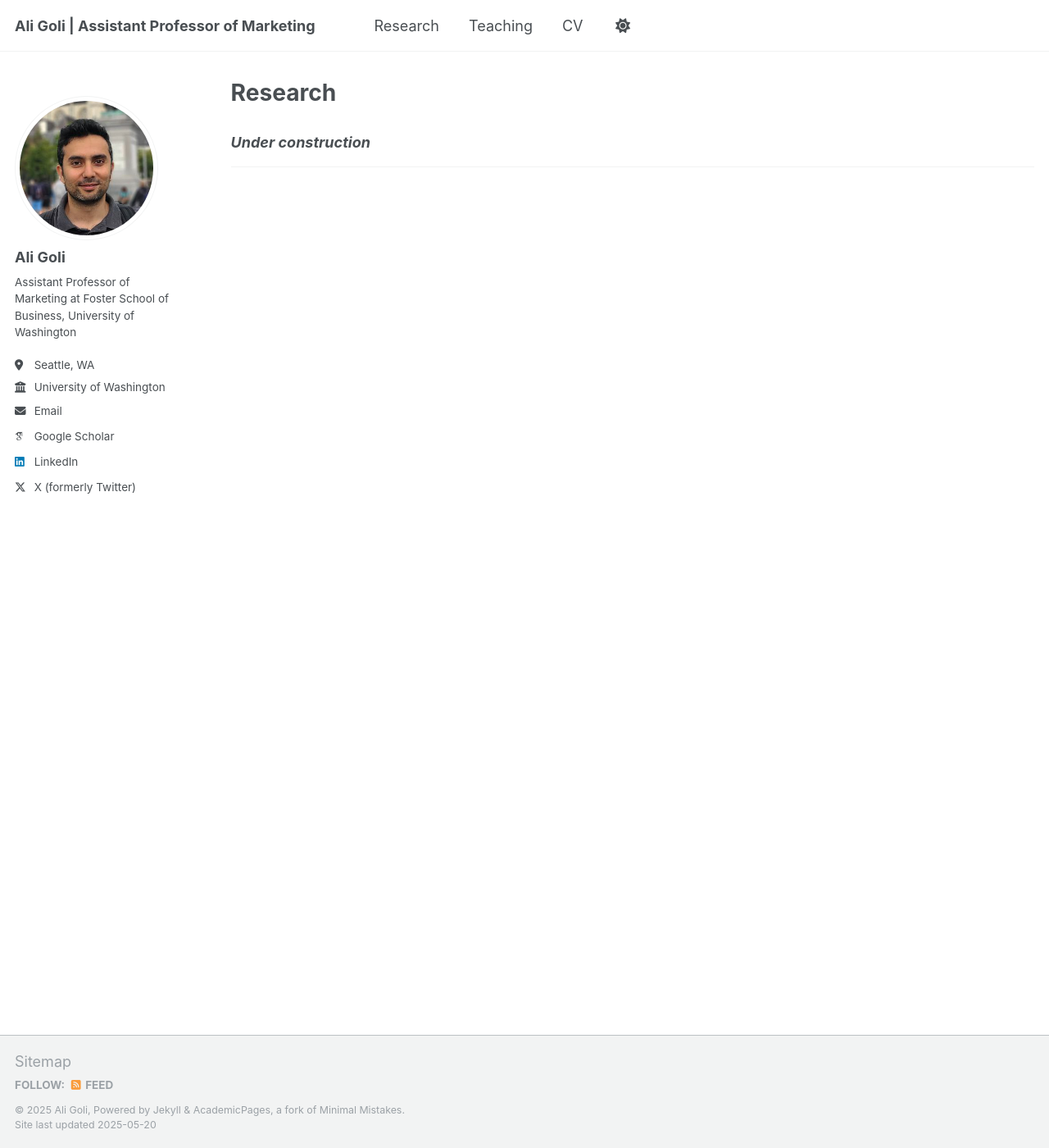
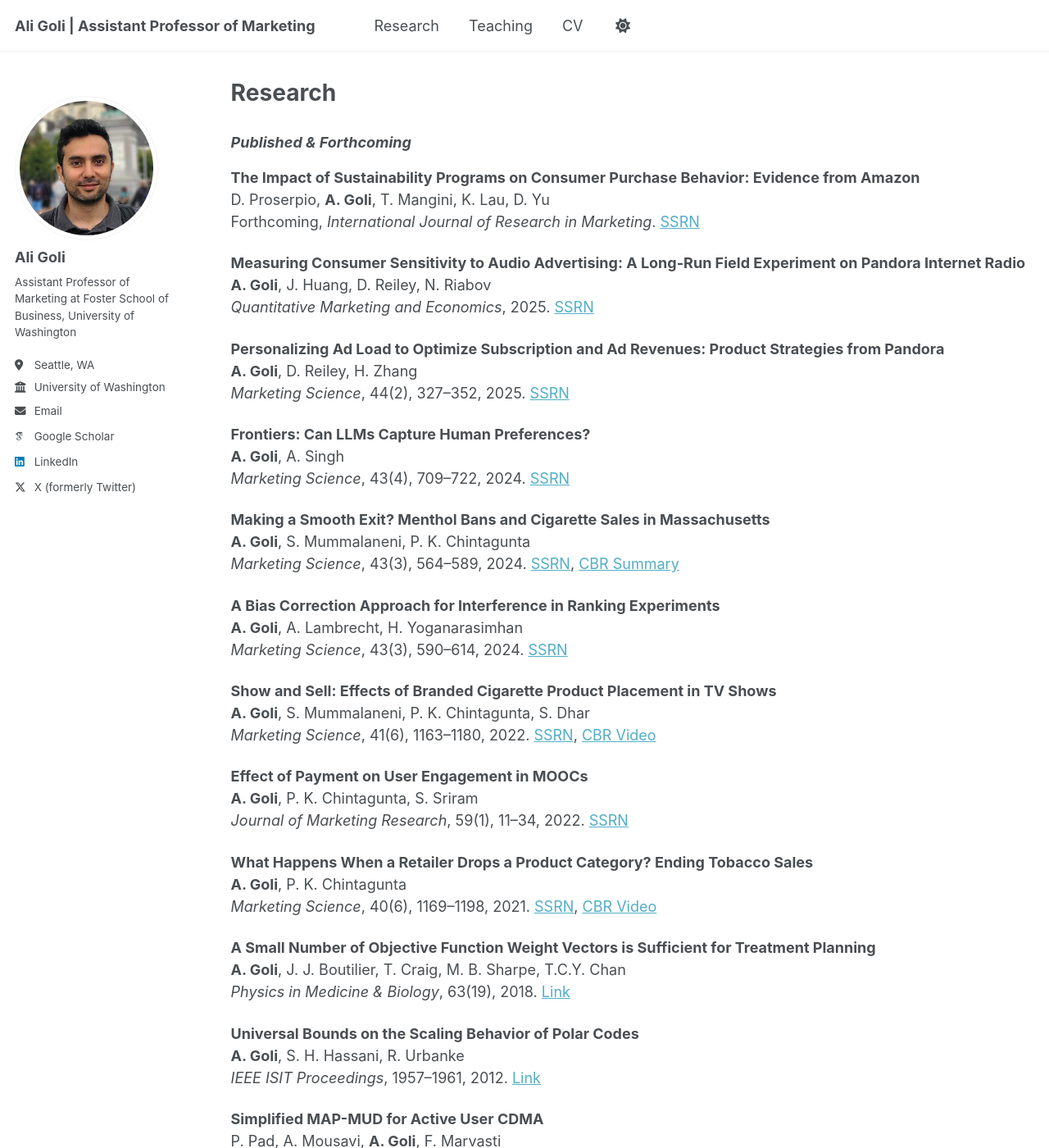
Before and after one commit to golialii/golialii.github.io, a Jekyll site: the page built from _pages/research.md, in a window 1280 px wide and 1400 px high. Shown: the whole window at 82% size. Built offline with Jekyll 4.4.1, drawn with Linux system fonts in a browser that asks for light colours; some web fonts are replaced; some of the changed text lies outside the part shown.

Commit message:
Update research.md

```diff
--- a/_pages/research.md
+++ b/_pages/research.md
@@ -4,6 +4,70 @@ title: "Research"
 permalink: /research/
 author_profile: true
 ---
+### *Published & Forthcoming*
 
-### *Under construction*
+**The Impact of Sustainability Programs on Consumer Purchase Behavior: Evidence from Amazon**
+D. Proserpio, **A. Goli**, T. Mangini, K. Lau, D. Yu
+Forthcoming, *International Journal of Research in Marketing*. [SSRN](https://papers.ssrn.com/sol3/papers.cfm?abstract_id=5045830)
+
+**Measuring Consumer Sensitivity to Audio Advertising: A Long-Run Field Experiment on Pandora Internet Radio**
+**A. Goli**, J. Huang, D. Reiley, N. Riabov
+*Quantitative Marketing and Economics*, 2025. [SSRN](https://papers.ssrn.com/sol3/papers.cfm?abstract_id=3166676)
+
+**Personalizing Ad Load to Optimize Subscription and Ad Revenues: Product Strategies from Pandora**
+**A. Goli**, D. Reiley, H. Zhang
+*Marketing Science*, 44(2), 327–352, 2025. [SSRN](https://papers.ssrn.com/sol3/papers.cfm?abstract_id=3874243)
+
+**Frontiers: Can LLMs Capture Human Preferences?**
+**A. Goli**, A. Singh
+*Marketing Science*, 43(4), 709–722, 2024. [SSRN](https://papers.ssrn.com/sol3/papers.cfm?abstract_id=4437617)
+
+**Making a Smooth Exit? Menthol Bans and Cigarette Sales in Massachusetts**
+**A. Goli**, S. Mummalaneni, P. K. Chintagunta
+*Marketing Science*, 43(3), 564–589, 2024. [SSRN](https://papers.ssrn.com/sol3/papers.cfm?abstract_id=4169265), [CBR Summary](https://www.chicagobooth.edu/review/why-banning-menthol-cigarettes-locally-doesnt-work)
+
+**A Bias Correction Approach for Interference in Ranking Experiments**
+**A. Goli**, A. Lambrecht, H. Yoganarasimhan
+*Marketing Science*, 43(3), 590–614, 2024. [SSRN](https://papers.ssrn.com/sol3/papers.cfm?abstract_id=4021266)
+
+**Show and Sell: Effects of Branded Cigarette Product Placement in TV Shows**
+**A. Goli**, S. Mummalaneni, P. K. Chintagunta, S. Dhar
+*Marketing Science*, 41(6), 1163–1180, 2022. [SSRN](https://papers.ssrn.com/sol3/papers.cfm?abstract_id=3871361), [CBR Video](https://www.youtube.com/watch?v=D6mWD-kyMRk)
+
+**Effect of Payment on User Engagement in MOOCs**
+**A. Goli**, P. K. Chintagunta, S. Sriram
+*Journal of Marketing Research*, 59(1), 11–34, 2022. [SSRN](https://papers.ssrn.com/sol3/papers.cfm?abstract_id=3414406)
+
+**What Happens When a Retailer Drops a Product Category? Ending Tobacco Sales**
+**A. Goli**, P. K. Chintagunta
+*Marketing Science*, 40(6), 1169–1198, 2021. [SSRN](https://papers.ssrn.com/sol3/papers.cfm?abstract_id=3232580), [CBR Video](https://www.youtube.com/watch?v=7AO-wtM7TQQ)
+
+**A Small Number of Objective Function Weight Vectors is Sufficient for Treatment Planning**
+**A. Goli**, J. J. Boutilier, T. Craig, M. B. Sharpe, T.C.Y. Chan
+*Physics in Medicine & Biology*, 63(19), 2018. [Link](https://iopscience.iop.org/article/10.1088/1361-6560/aad2f0)
+
+**Universal Bounds on the Scaling Behavior of Polar Codes**
+**A. Goli**, S. H. Hassani, R. Urbanke
+*IEEE ISIT Proceedings*, 1957–1961, 2012. [Link](https://ieeexplore.ieee.org/abstract/document/6283641)
+
+**Simplified MAP-MUD for Active User CDMA**
+P. Pad, A. Mousavi, **A. Goli**, F. Marvasti
+*IEEE Communications Letters*, 15(6), 599–601, 2011. [Link](https://ieeexplore.ieee.org/document/5743055)
+
 ---
+
+### *Working Papers*
+
+**More Progress, Less Attrition: The Role of User-Generated Content in Online Education**
+V. Deolankar, **A. Goli**, S. Sriram, P. K. Chintagunta.  [Available at SSRN](https://papers.ssrn.com/sol3/papers.cfm?abstract_id=4755183)
+
+**Investigating the Impact of Advertising on Smoking Cessation**
+E. Loghmani, **A. Goli**.  [Available at SSRN](https://papers.ssrn.com/sol3/papers.cfm?abstract_id=4775370)
+
+**Retail Pricing and Organizational Structure**
+S. Tabanakov, **A. Goli**, P. K. Chintagunta.  [Available at SSRN](https://papers.ssrn.com/sol3/papers.cfm?abstract_id=4870276)
+
+**Gender Diversity on Cable News: An Analysis of On-Screen Talent and Viewership**
+**A. Goli**, S. Mummalaneni.  [Available at SSRN](https://papers.ssrn.com/sol3/papers.cfm?abstract_id=4462592)
+
+---
```
